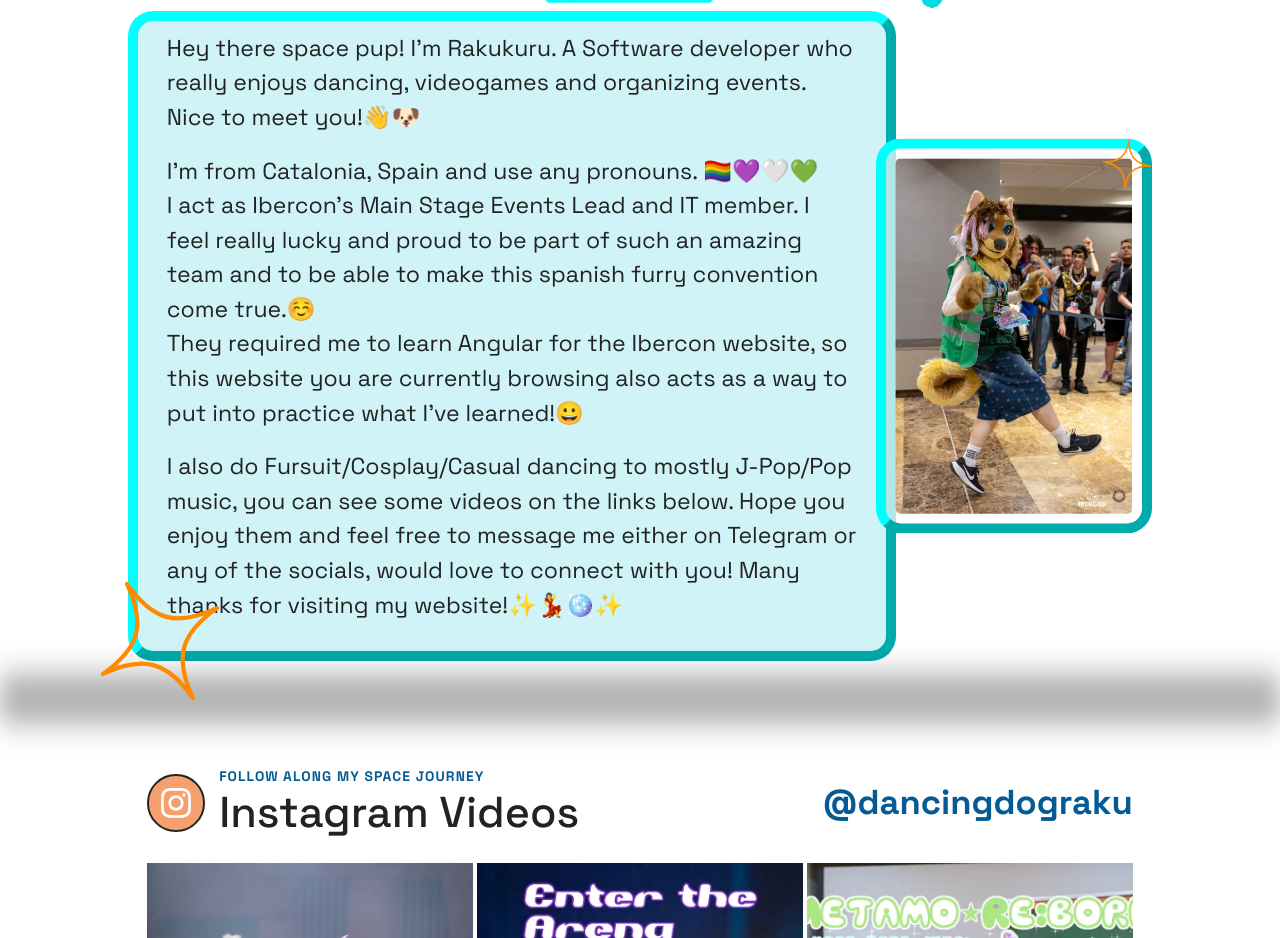
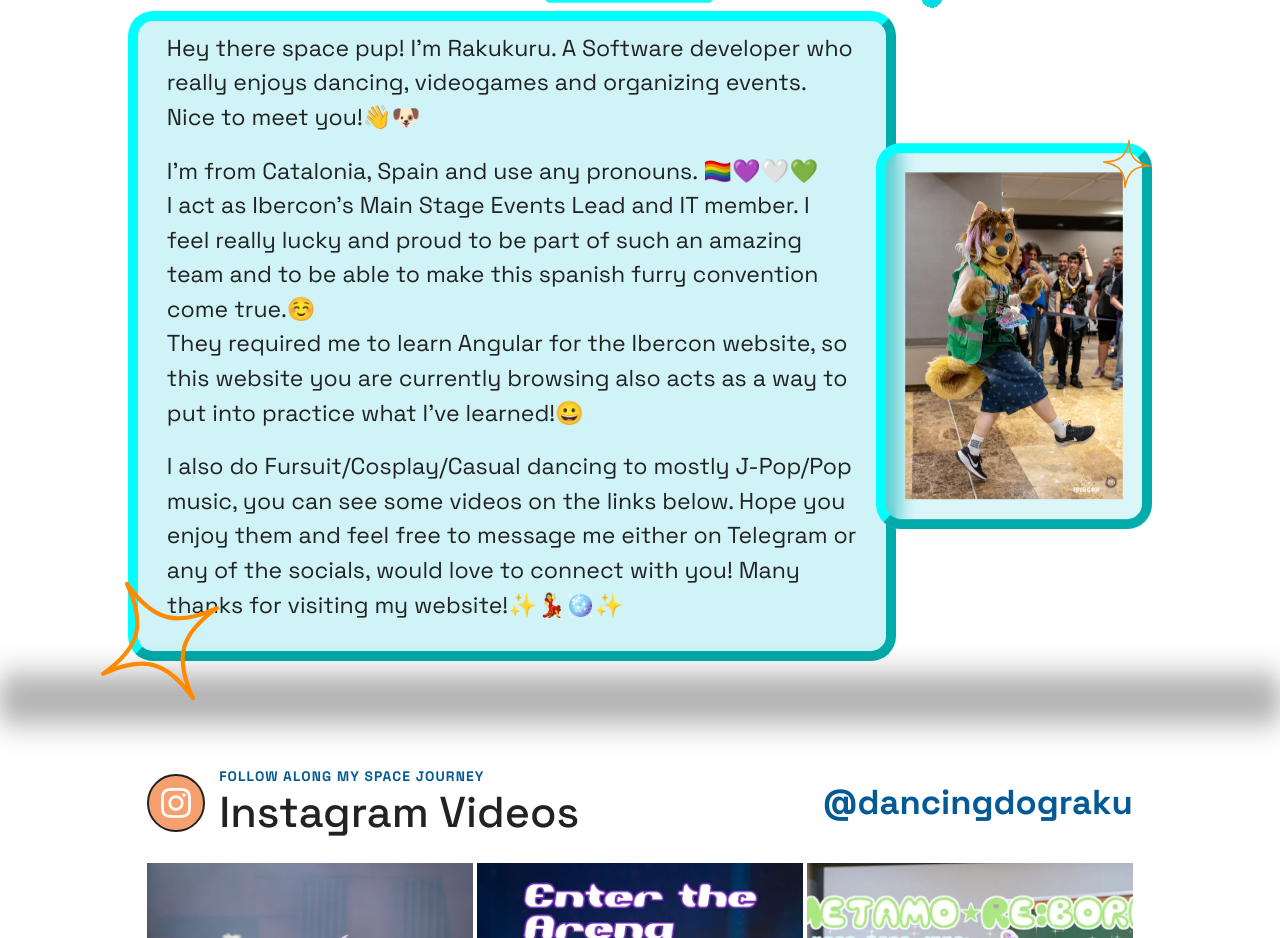
Before and after one commit to Rakukuru/DancingDogRaku-Website, an Angular app: page / in a window 1280 px wide. Shown: the part 840-1778 px from the top of the page. Built offline with nearby package versions, Linux system fonts and the light colour scheme.

Commit message:
One more styling improvement

```diff
--- a/src/app/content-block/content-block.css
+++ b/src/app/content-block/content-block.css
@@ -41,12 +41,13 @@ h1{
     object-fit: contain;
     z-index: 1;
     pointer-events: none;
-    padding: 0.5rem 0.5rem;
+    padding: 1rem 1rem;
     border-color: var(--accent-color);
     border-style: outset;
     border-radius: 25px;
     border-width: 10px;
-    background: color-mix(in srgb, var(--bg-color) 70%, transparent);
+    background: color-mix(in srgb, rgb(17, 195, 215) 15%, transparent);
+    backdrop-filter: blur(10px);
 }
 
 .content-image.image-left {
```
